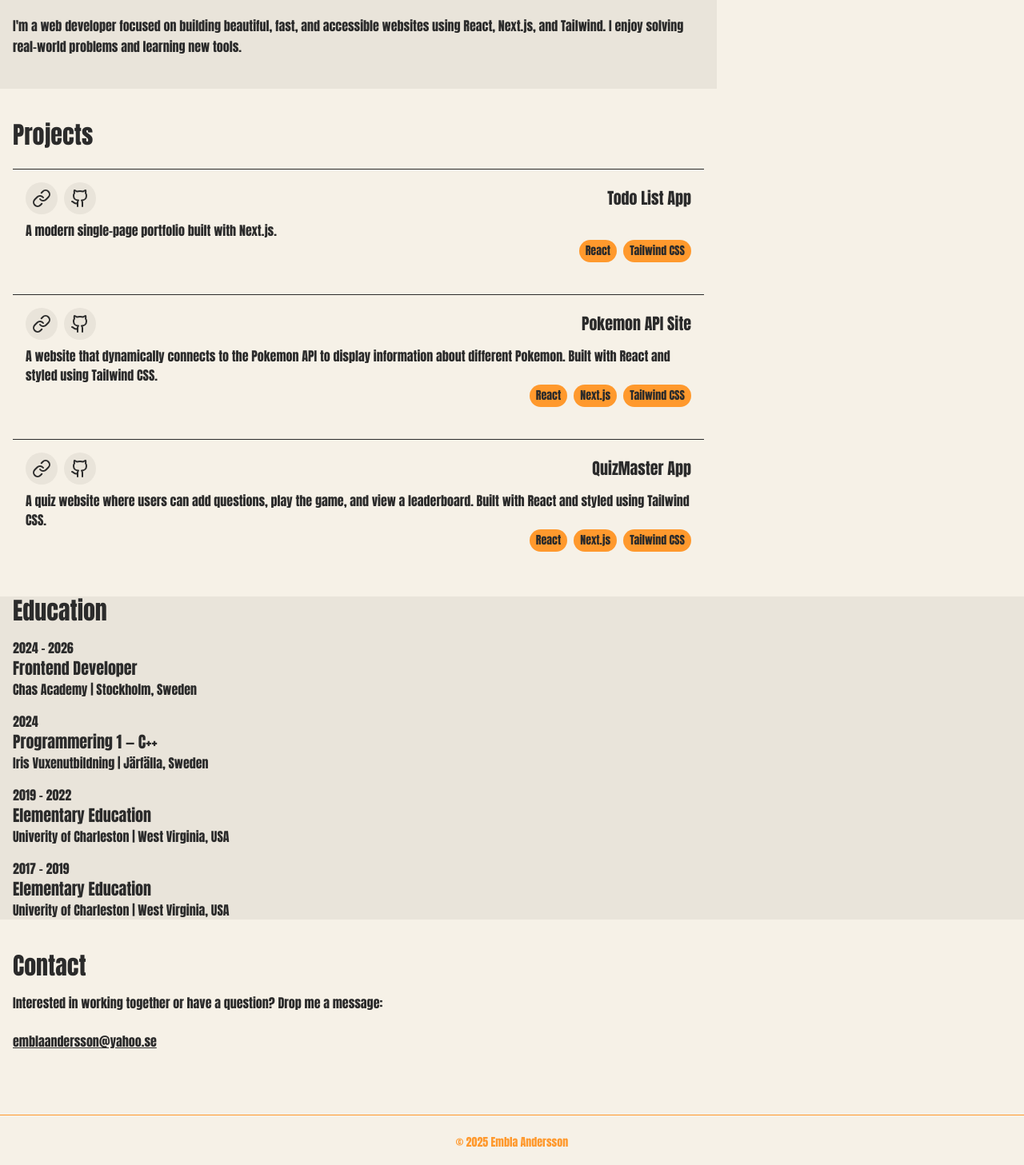
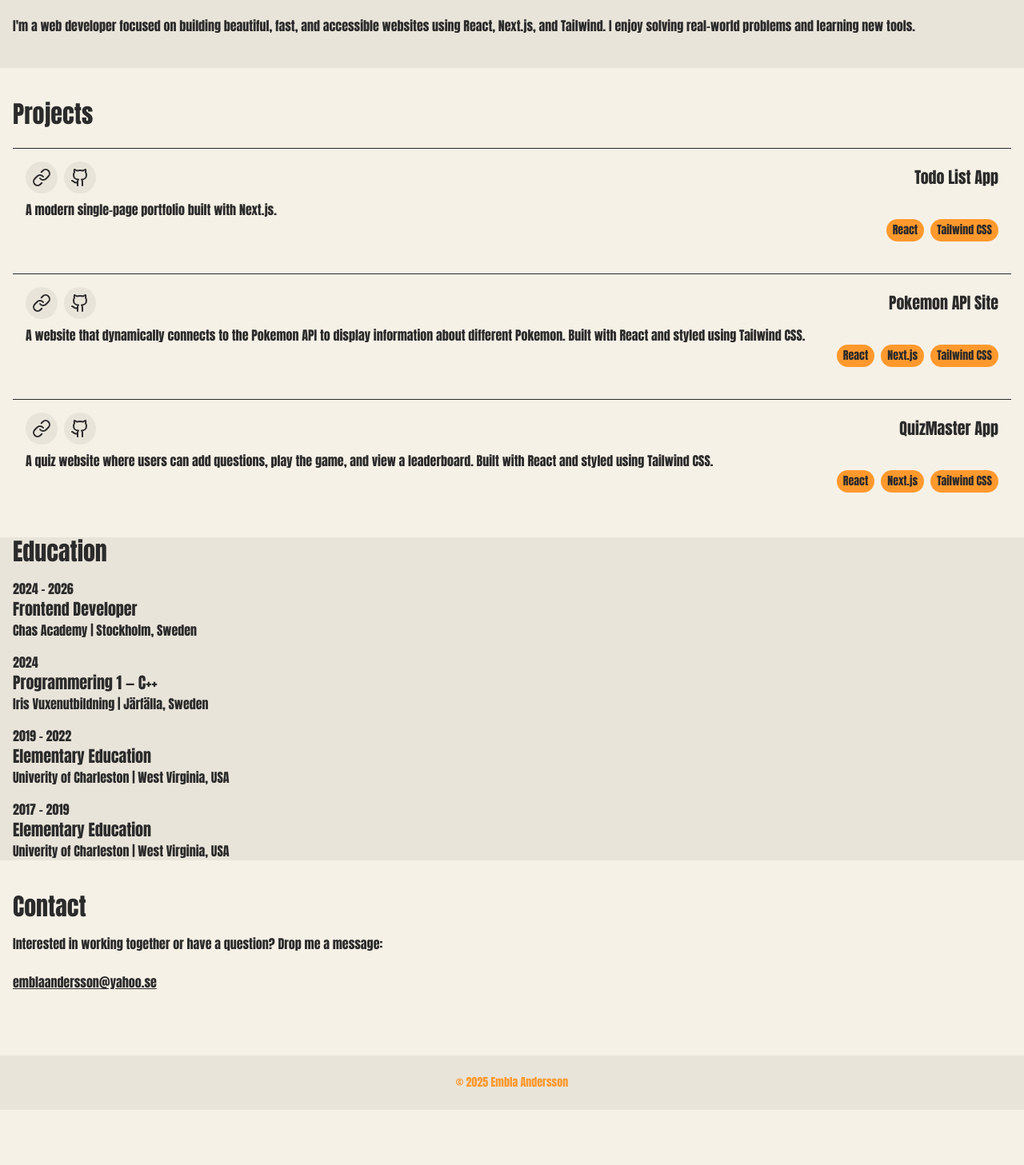
Before and after one commit to emblaah/my_portfolio, a Next.js app: page / in a window 1280 px wide. Shown: the part 873-2330 px from the top of the page at 80% size. After the commit the page ends 2261 px from the top, so only its background shows below. Built offline with nearby package versions, Linux system fonts and the light colour scheme.

Commit message:
Added relative w-screen in AboutSection, ContactSection, EducationSection, HeroSection, ProjectsSection, and Footer

```diff
--- a/src/components/AboutSection.js
+++ b/src/components/AboutSection.js
@@ -2,7 +2,7 @@
 
 export default function AboutSection() {
   return (
-    <section className="max-w-4xl px-4 py-10 bg-secondary-background">
+    <section className="relative flex flex-col justify-center w-screen px-4 py-10 bg-secondary-background">
       <h2 className="text-3xl font-semibold mb-4">About Me</h2>
       <p className="leading-relaxed">
         I'm a web developer focused on building beautiful, fast, and accessible
--- a/src/components/ContactSection.js
+++ b/src/components/ContactSection.js
@@ -2,7 +2,7 @@
 
 export default function ContactSection() {
   return (
-    <section className="max-w-2xl px-4 mt-10">
+    <section className="relative w-screen px-4 mt-10">
       <h2 className="text-3xl font-semibold mb-4">Contact</h2>
       <p className="mb-4">
         Interested in working together or have a question? Drop me a message:
@@ -16,5 +16,4 @@ export default function ContactSection() {
   );
 }
 
-
 // ADD LinkedIn, GitHub, and CV links here with icons
--- a/src/components/EducationSection.js
+++ b/src/components/EducationSection.js
@@ -1,6 +1,6 @@
 export default function EducationSection() {
   return (
-    <section className="px-4 mt-10 bg-secondary-background">
+    <section className="relative w-screen px-4 mt-10 bg-secondary-background">
       <h2 className="text-3xl font-semibold mb-4">Education</h2>
       <div className="mb-4">
         <p>2024 - 2026</p>
@@ -9,9 +9,7 @@ export default function EducationSection() {
       </div>
       <div className="mb-4">
         <p>2024</p>
-        <h3 className="text-xl font-semibold">
-          Programmering 1 — C++
-        </h3>
+        <h3 className="text-xl font-semibold">Programmering 1 — C++</h3>
         <p>Iris Vuxenutbildning | Järfälla, Sweden</p>
       </div>
 
--- a/src/components/HeroSection.js
+++ b/src/components/HeroSection.js
@@ -57,7 +57,7 @@ export default function HeroSection() {
     <>
       {/* The faint background grid */}
       <div
-        className="absolute inset-0 pointer-events-none transition-all duration-100 h-fit w-full"
+        className="absolute inset-0 pointer-events-none transition-all duration-100 h-fit "
         style={{
           backgroundImage: `
             linear-gradient(var(--primary-text) 1px, transparent 1px),
--- a/src/components/ProjectsSection.js
+++ b/src/components/ProjectsSection.js
@@ -42,7 +42,7 @@ const projects = [
 
 export default function ProjectsSection() {
   return (
-    <section className="max-w-4xl mt-10 px-4">
+    <section className="relative w-screen mt-10 px-4">
       <h2 className="text-3xl font-semibold mb-6">Projects</h2>
       <div className="flex flex-col gap-6">
         {projects.map((project, index) => (
--- a/src/components/ui/Footer.js
+++ b/src/components/ui/Footer.js
@@ -1,7 +1,7 @@
 export default function Footer() {
   return (
-    <footer className="mt-20 py-6 text-center border-t text-sm text-secondary">
+    <footer className="mt-20 py-6 text-center bg-secondary-background text-sm text-secondary">
       <p>&copy; {new Date().getFullYear()} Embla Andersson</p>
     </footer>
-  )
+  );
 }
```
